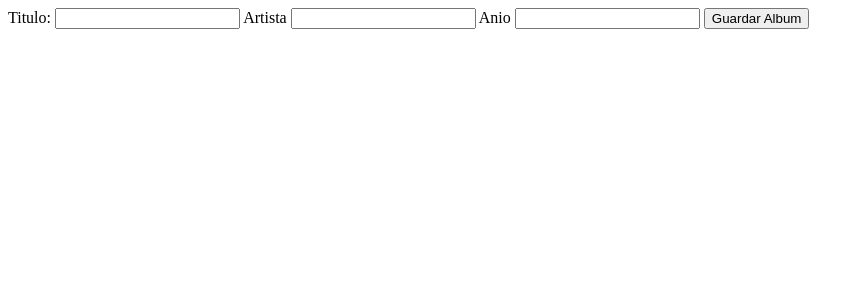
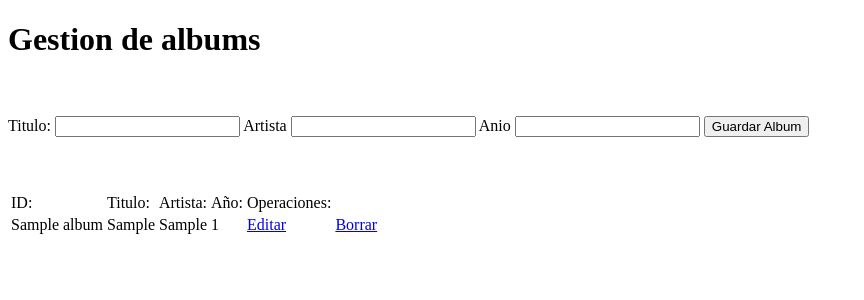
Before and after one commit to LeoIbarra01/ProyectoPOO, a Flask app: page / in a window 1280 px wide. Shown: the top 300 px of the page, without its empty margins (0-864 px from the left). Run offline with Flask 3, Linux system fonts and the light colour scheme; tables that the repository leaves empty or names only in its code hold one stand-in row (values such as "Sample post"); some libraries are stand-ins or nearby versions.

Commit message:
Add files via upload

```diff
--- a/Flask/ProyectoPOO/CrudAlbum/app.py
+++ b/Flask/ProyectoPOO/CrudAlbum/app.py
@@ -13,6 +13,19 @@ app.secret_key='mysecretkey'
 
 @app.route('/')
 def index():
+    try:
+        cursor= mysql.connection.cursor();
+        cursor.execute('select * from albums')
+        consultaA= cursor.fetchall()
+        #print(consultaA)
+        return render_template('index.html', albums= consultaA)
+
+
+    except Exception as e:
+        print(e)
+
+
+
     return render_template('index.html')
 
 @app.route('/guardarAlbum', methods=['POST'])
@@ -31,6 +44,29 @@ def guardarAlbum():
         return redirect(url_for('index'))
 
 
+@app.route('/editar/<id>')
+def editar(id):
+        cursor = mysql.connection.cursor()
+        cursor.execute('select * from albums where idAlbum=%s', (id))
+        albumE= cursor.fetchone()
+        return render_template('editar.html', album=albumE)
+
+
+
+@app.route('/ActualizarAlbum/ <id>', methods=['POST'])
+def ActualizarAlbum(id):
+    if request.method == 'POST':
+        # Tomamos los datos que vienen por POST
+        Ftitulo = request.form['txtTitulo']
+        Fartista = request.form['txtArtista']
+        Fanio = request.form['txtAnio']
+
+        # Enviamos a la BD sin incluir la columna de clave primaria
+        cursor = mysql.connection.cursor()
+        cursor.execute('update albums set titulo= %s ,artista=%s, anio=%s where idAlbum= %s',  (Ftitulo,Fartista, Fanio, id))
+        mysql.connection.commit()
+        flash('Álbum actualizado correctamente')
+        return redirect(url_for('index'))
 
 #Manejador de exepciones
 @app.errorhandler(404)
--- a/Flask/ProyectoPOO/CrudAlbum/templates/index.html
+++ b/Flask/ProyectoPOO/CrudAlbum/templates/index.html
@@ -14,6 +14,10 @@
       {%endfor%}
       {%endif%}
       {%endwith%}
+
+      <H1> Gestion de albums</H1>
+      <br>
+      <br>
 
         <form action="/guardarAlbum" method="post">
 
@@ -34,5 +38,39 @@
 
     </form>
 
+    <br>
+    <br>
+    <br>
+
+    <table>
+
+        <thead>
+            <tr>
+                <td>ID:</td>
+                <td>Titulo:</td>
+                <td>Artista:</td>
+                <td>Año:</td>
+                <td>Operaciones:</td>
+            </tr>
+        </thead>
+
+        <tbody>
+            <tr>
+        {%for album in albums%}
+        <td>{{ album.0}}</td>
+        <td>{{ album.1}}</td>
+        <td>{{ album.2}}</td>
+        <td>{{ album.3}}</td>
+        <td> <a href="/editar/{{album.0}}">Editar</a></td>
+        <td> <a href="#">Borrar</a></td>
+
+
+
+        </tr>
+        {%endfor%}
+        </tbody>
+
+    </table>
+
 </body>
 </html>
```
Also changed, not shown: Flask/ProyectoPOO/CrudAlbum/templates/editar.html (added, +37 -0 lines), 1 other file.
